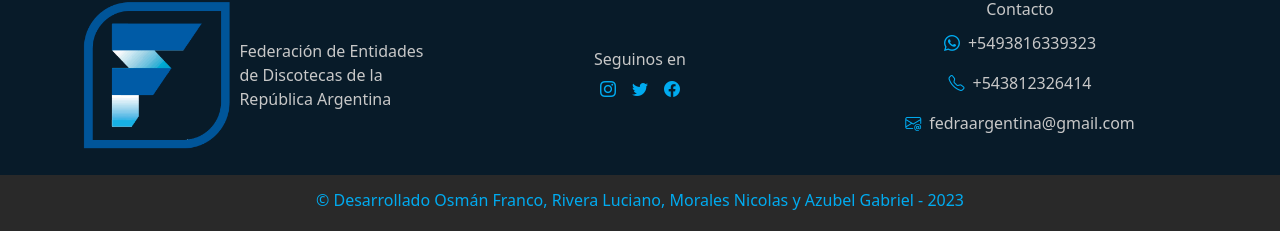
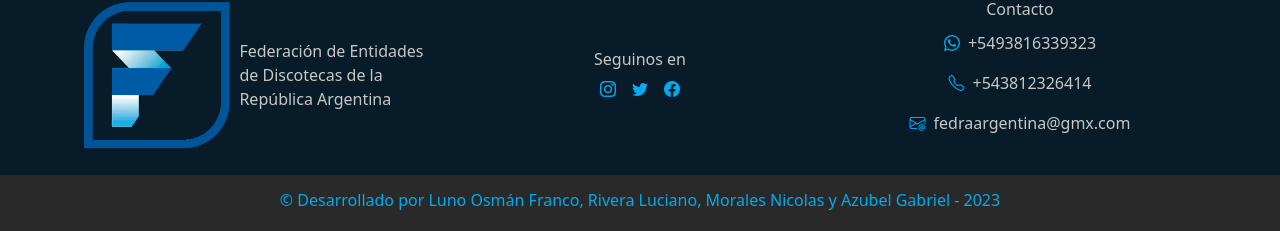
Before and after one commit to Luno-Dev/Fedra-Front-End, a Next.js app: page / in a window 1280 px wide. Shown: the part 3066-3297 px from the top of the page. Built offline with nearby package versions, Linux system fonts and the light colour scheme; no server answers.

Commit message:
se corrije copyright y correo

```diff
--- a/src/components/common/Footer.jsx
+++ b/src/components/common/Footer.jsx
@@ -71,11 +71,11 @@ const Footer = () => {
                   <p>+543812326414</p>
                 </a>
                 <a
-                  href="mailto:fedraargentina@gmail.com"
+                  href="mailto:fedraargentina@gmx.com"
                   className="d-flex text-decoration-none"
                 >
                   <i className="bi bi-envelope-at text-cyan me-2"></i>
-                  <p>fedraargentina@gmail.com</p>
+                  <p>fedraargentina@gmx.com</p>
                 </a>
               </Col>
             </Row>
@@ -83,7 +83,7 @@ const Footer = () => {
         </div>
 
         <div className="d-flex justify-content-center p-3">
-          <h6 className="text-cyan text-center">© Desarrollado Osmán Franco, Rivera Luciano, Morales Nicolas y Azubel Gabriel - 2023</h6>
+          <h6 className="text-cyan text-center">© Desarrollado por Luno Osmán Franco, Rivera Luciano, Morales Nicolas y Azubel Gabriel - 2023</h6>
 
         </div>
       </footer>
```
